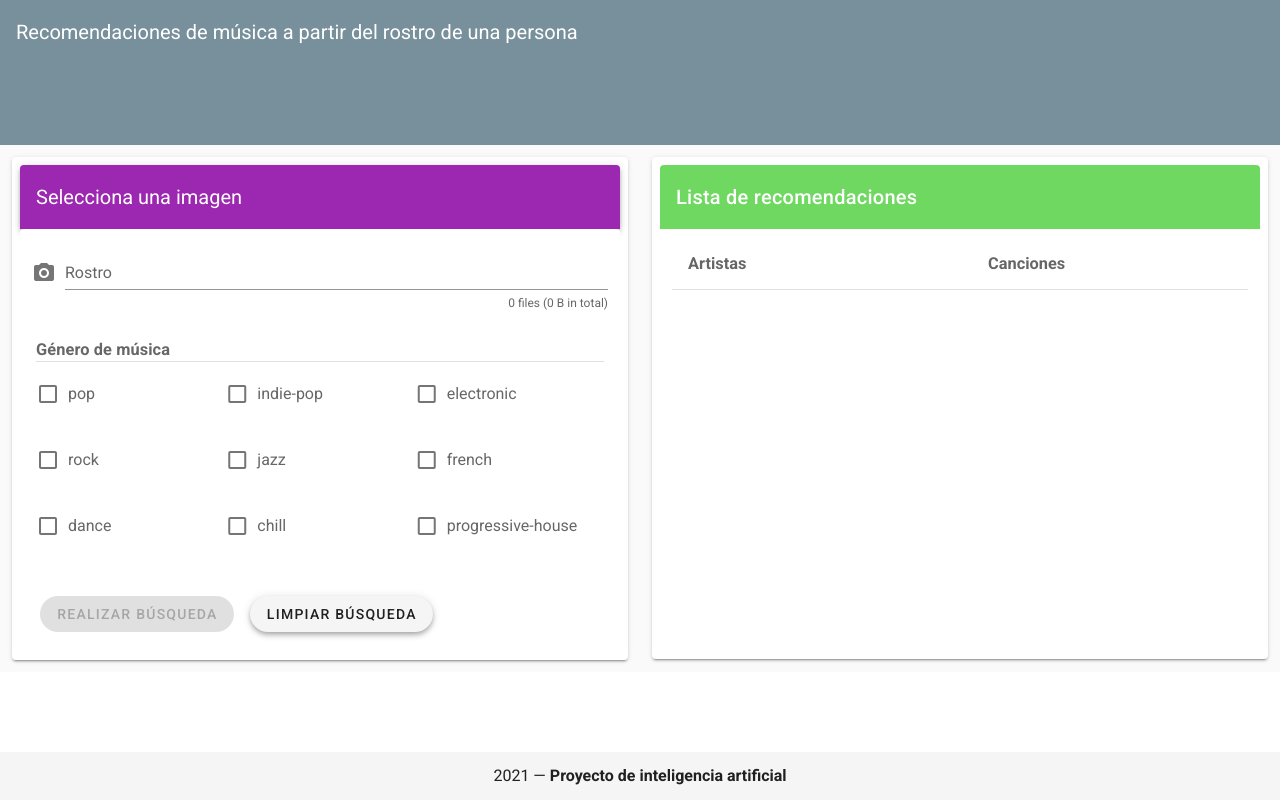
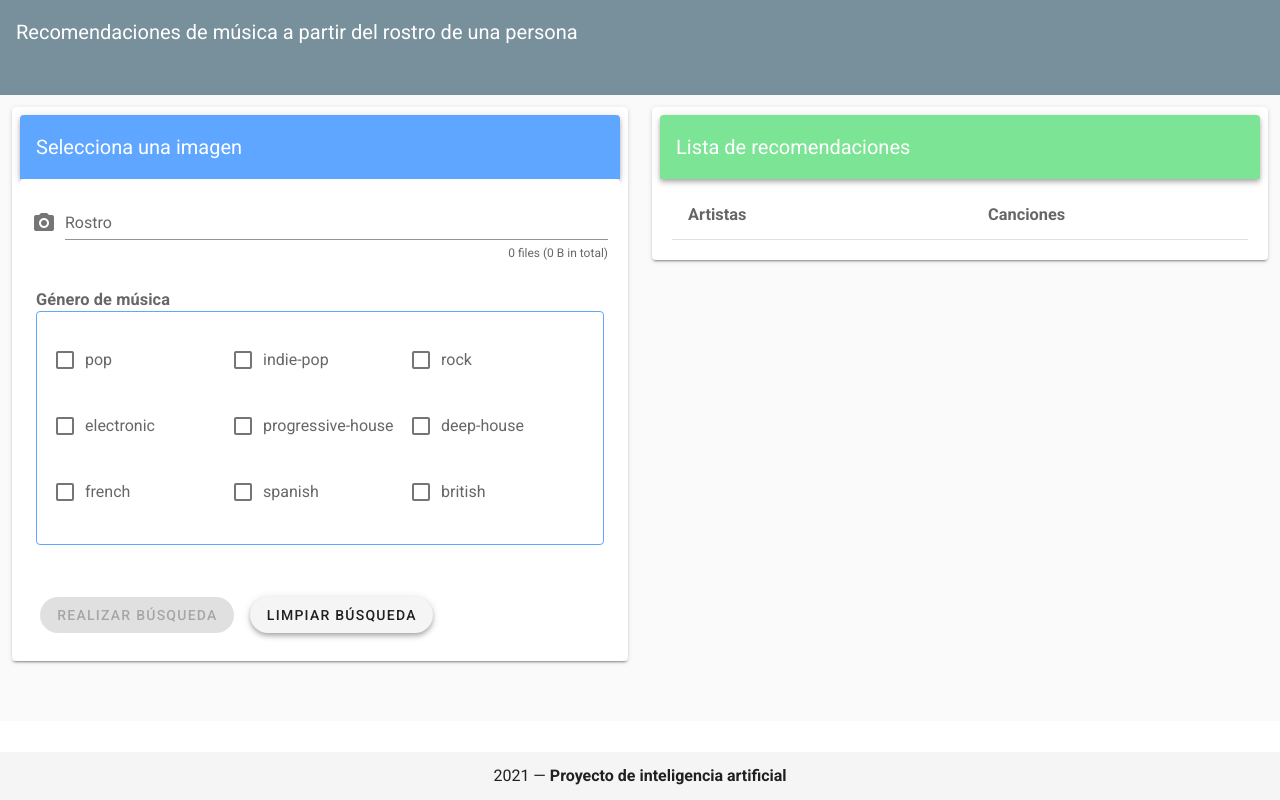
Before and after one commit to JoelRubio/music-suggest-base-on-person-face, a Vue app: page / in a window 1280 px wide. Built offline with nearby package versions, Linux system fonts and the light colour scheme.

Commit message:
Version 1.6

```diff
--- a/src/App.vue
+++ b/src/App.vue
@@ -22,7 +22,7 @@
 								class="pa-2">
 
 								<v-toolbar
-									color="purple"
+									color="#5EA6FF"
 									dark>
 
 									<v-toolbar-title>Selecciona una imagen</v-toolbar-title>
@@ -45,19 +45,36 @@
 												label="Rostro">
 											</v-file-input>
 
+											<v-row>
+												<v-col>
 													<v-img :src="imgUrl" v-if="validation.fillImage"
 														class="rounded-lg"
 														width="350"
 														height="320">
 													</v-img>
+												</v-col>
+
+												<v-col>
+													<v-list v-if="validation.fillImage" class="scroll-emotions">
+														<v-list-item  v-for="emotion in emotions" :key="emotion.description">
 
 															<!--
-											<v-card-text v-if="validation.fillImage">
+															<v-list-item-content>
+																<v-list-item-title v-text="emotion.description" style="font-size: 12px;"></v-list-item-title>
+															</v-list-item-content>
+															-->
 
-												<h3>Test</h3>
+															<v-list-item-action>
+																<v-list-item-action-text v-text="emotion.emoji" style="font-size: 24px;"></v-list-item-action-text>
+															</v-list-item-action>
 
-											</v-card-text>
-											-->
+															<v-list-item-content>
+																<v-list-item-title v-text="'% ' + emotion.percent"></v-list-item-title>
+															</v-list-item-content>
+														</v-list-item>
+													</v-list>
+												</v-col>
+											</v-row>
 
 										</v-container>
 
@@ -68,10 +85,8 @@
 
 											<h3>Género de música</h3>
 
-											<v-divider></v-divider>
-
-											<v-container fluid>
-
+											<v-alert outlined color="#5EA6FF">
+												<v-container fluid class="scroll-card">
 													<v-layout row wrap>
 														<v-flex v-for="gender in genders" :key="gender" xs4>
 															<v-checkbox light
@@ -81,8 +96,8 @@
 															</v-checkbox>
 														</v-flex>
 													</v-layout>
-
 												</v-container>
+											</v-alert>
 										</v-card-text>
 									</v-card>
 
@@ -93,7 +108,7 @@
 											<v-btn
 												rounded
 												elevation="4"
-												color="#3E68D6"
+												color="#5EA6FF"
 												class="ma-2 white--text"
 												:disabled="blockSubmitButton"
 												@click="submit()">
@@ -119,23 +134,24 @@
 						<v-col md="6">
 							<v-card
 								class="pa-2"
-								:class="largeSize ? 'scroll' : 'normal-height'"
+
 								rounded>
 
-								<v-card-title style="background: #6ED860; color: white">
+								<v-toolbar color="#7CE495" dark>
+									<v-toolbar-title>
 										Lista de recomendaciones
+									</v-toolbar-title>
 
 									<v-spacer></v-spacer>
 
 									<v-btn v-if="suggestedSongsReady"
-										color="white"
+										color="#323F4B"
 										small
 										fab
 										@click="clearSuggestedSongs()">
 										<v-icon title="Limpiar lista de sugerencias">mdi-delete</v-icon>
 									</v-btn>
-								</v-card-title>
-
+								</v-toolbar>
 
 								<v-container fluid>
 
@@ -156,11 +172,11 @@
 									<v-progress-circular
 										:size="50"
 										indeterminate
-										color="#6ED860">
+										color="#7CE495">
 									</v-progress-circular>
 								</v-container>
 
-								<v-list subheader v-if="suggestedSongsReady">
+								<v-list subheader v-if="suggestedSongsReady" :class="largeSize ? 'scroll' : 'normal-height'">
 
 									<v-list-item
 										v-for="suggestSong in suggestedSongs"
@@ -184,8 +200,14 @@
 							</v-card>
 						</v-col>
 					</v-row>
+
+					<br>
+					<br>
+
 				</v-container>
 			</v-main>
+
+
 
 			<v-footer padless>
 				<v-col
@@ -230,18 +252,67 @@ export default {
 				//ejecuta la función "displayErrorSize()".
 				imageFile => this.validateContent(imageFile) || this.displayErrorSize()
 			],
+			emotions: [
+
+				{
+					description: 'Felicidad',
+					emoji: String.fromCodePoint('0x1F600'),
+					percent: 0
+				},
+				{
+					description: 'Enojo',
+					emoji: String.fromCodePoint('0x1F620'),
+					percent: 0
+				},
+				{
+					description: 'Tristeza',
+					emoji: String.fromCodePoint('0x1F641'),
+					percent: 0
+				},
+				{
+					description: 'Sorpresa',
+					emoji: String.fromCodePoint('0x1F62F'),
+					percent: 0
+				},
+				{
+					description: 'Disgusto',
+					emoji: String.fromCodePoint('0x1F92E'),
+					percent: 0
+				},
+				/*{
+					description: 'Desprecio',
+					emoji: String.fromCodePoint('0x1F644'),
+					percent: 0
+				},
+				{
+					description: 'Miedo',
+					emoji: String.fromCodePoint('0x1F628'),
+					percent: 0
+				},
+				{
+					description: 'Neutro',
+					emoji: String.fromCodePoint('0x1F610'),
+					percent: 0
+				}*/
+			],
 			genders: [
 
 				//Géneros de música aceptados por el API de Spotify.
 				'pop',
 				'indie-pop',
+				'rock',
 				'electronic',
-				'rock',
+				'progressive-house',
+				'deep-house',
+				'french',
+				'spanish',
+				'british',
+				'metal',
 				'jazz',
-				'french',
 				'dance',
 				'chill',
-				'progressive-house'
+				'salsa',
+				'country'
 			],
 			suggestedSongs: [] //Arreglo para las canciones sugeridas por el API de Spotify.
 		}
@@ -261,7 +332,7 @@ export default {
 
 			if (imageFile && imageFile.size < 6000000) {
 
-				this.validation.fillImage = true;;
+				this.validation.fillImage = true;
 
 				this.blockSubmitButton = false;
 
@@ -501,6 +572,7 @@ export default {
 		 */
 		async requestAPIAzure(imgFile) {
 
+			//Clave de suscripción con Microsoft Azure.
 			const SUB_KEY = '5a1b891888e1413ca3340a187c2f6f91';
 
 			return axios({
@@ -529,7 +601,8 @@ export default {
 		 */
 		requestAPISpotify(dataRecommendationParams) {
 
-			const AUTH_STR = 'Bearer '.concat('BQD1TFI-cpRJPSJmJVwgc9DA7CC2QWFm6Y3QqES-M89p84TZ7r3WOb1MtR2k_Sk_6xG-KEHKqHokfALLKag');
+			//Token de autenticación con Spotify. Se reinicia cada 1 hora.
+			const AUTH_STR = 'Bearer '.concat('BQDJIP7Sess7PFkCub-SacWG_m8muSCi36dK3QWiK07kgI0I92AV4pLfOUiNJQ57mvwCfxqlw5lL4dK2xsM');
 
 			const config = {
 
@@ -552,15 +625,27 @@ export default {
 
 <style scoped>
 
+.scroll-emotions {
+
+	height: 320px;
+	overflow-y: auto;
+}
+
+.scroll-card {
+
+	height: 200px;
+	overflow-y: auto;
+}
+
 .normal-height {
 
-	height: 502.5px;
+	height: 553.5px;
 	overflow-y: auto;
 }
 
 .scroll {
 
-	height: 822px;
+	height: 873.5px;
 	overflow-y: auto;
 }
 
```
Lines whose indentation alone changed are shown as unchanged.
